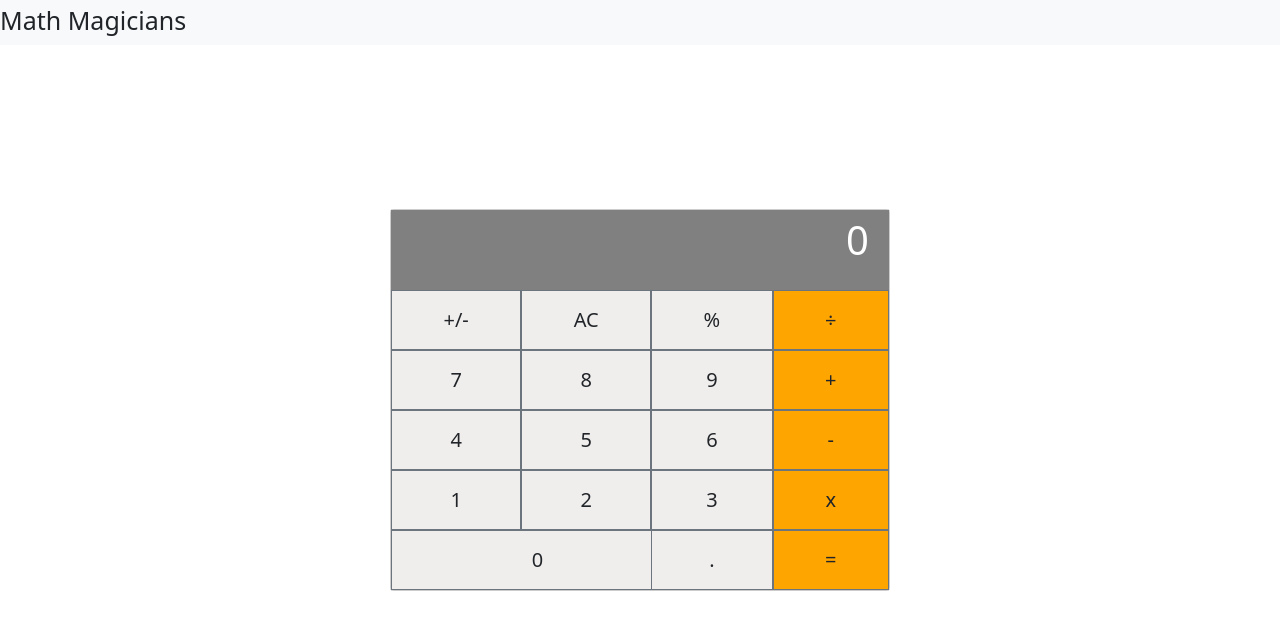
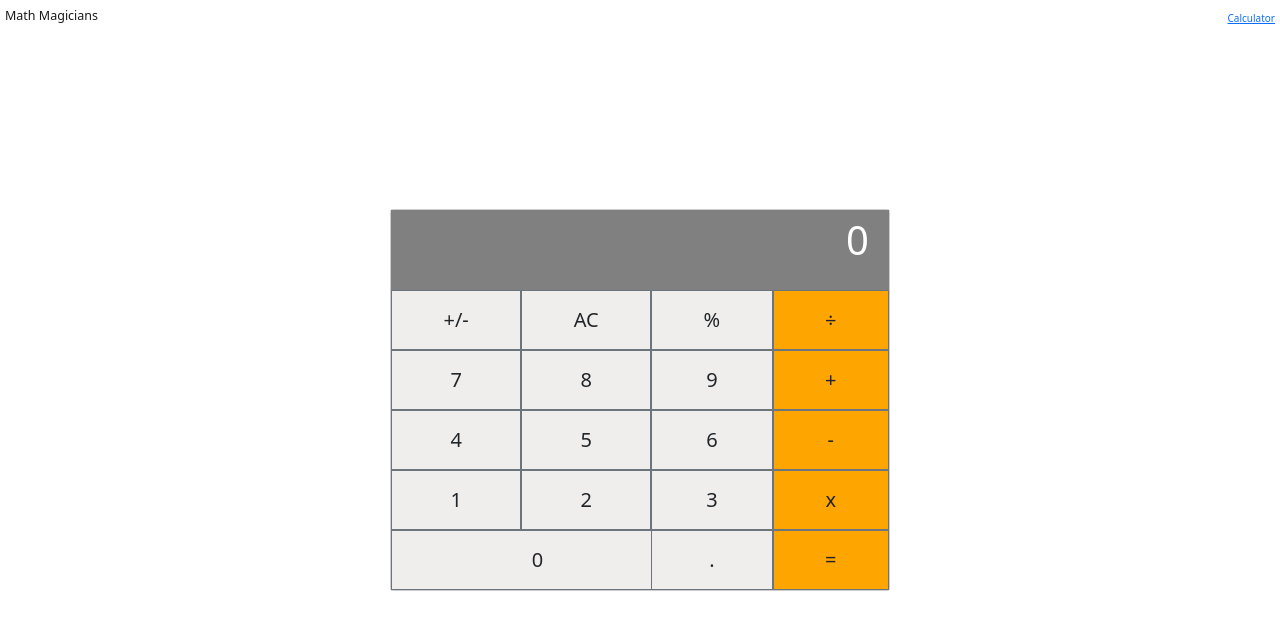
Before and after one commit to vicmaburrito/Math-magicians, a React (Create React App) app: page / in a window 1280 px wide. Shown: the top 630 px of the page. Built offline with nearby package versions, Linux system fonts and the light colour scheme.

Commit message:
Set route for Calculator and fix navbar

```diff
--- a/src/App.js
+++ b/src/App.js
@@ -1,4 +1,5 @@
 import React from 'react';
+import { BrowserRouter, Routes, Route } from 'react-router-dom';
 import Calculator from './components/Calculator';
 import 'bootstrap/dist/css/bootstrap.css';
 import './App.css';
@@ -12,12 +13,13 @@ class App extends React.Component {
 
   render() {
     return (
-      <>
+      <BrowserRouter>
         <Navbar />
-        <div className="App">
-          <Calculator />
-        </div>
-      </>
+        <Routes>
+          <Route path="./math-magicians/">Calculator</Route>
+        </Routes>
+        <Calculator />
+      </BrowserRouter>
     );
   }
 }
--- a/src/components/Navbar/Navbar.js
+++ b/src/components/Navbar/Navbar.js
@@ -3,8 +3,11 @@ import { Link } from 'react-router-dom';
 
 function Navbar() {
   return (
-    <nav className="navbar navbar-light bg-light justify-content-between">
-      <h1 className="title-math">Math Magicians</h1>
+    <nav className="p-2 navbar d-flex justify-content-between navbar-light">
+      <h1 className="navbar-brand">Math Magicians</h1>
+      <div className="menu-items">
+        <Link to="/math-magicians/Calculator">Calculator</Link>
+      </div>
     </nav>
   );
 }
```
Also changed, not shown: public/manifest.json.
